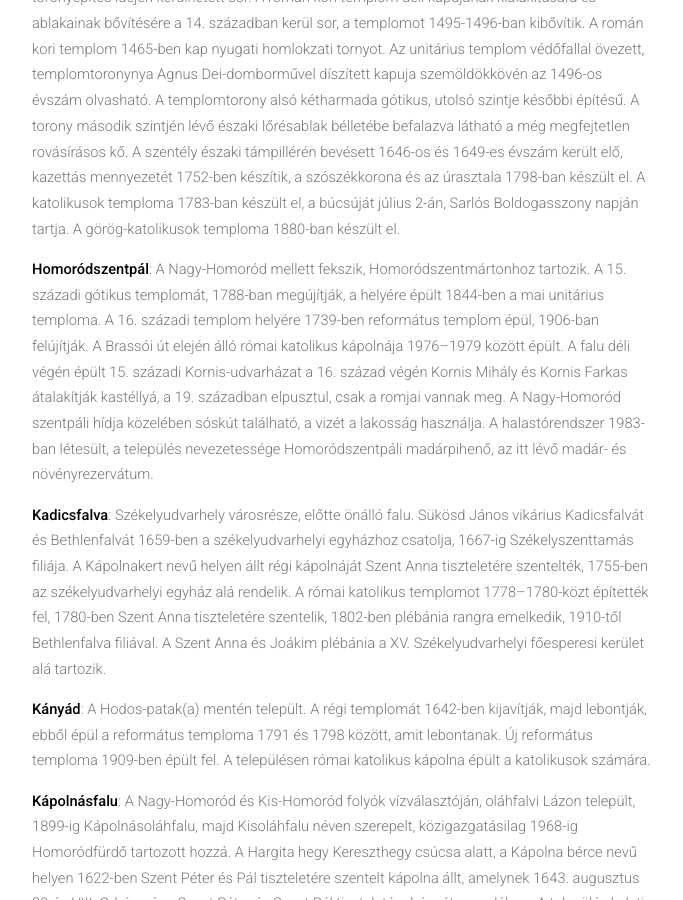
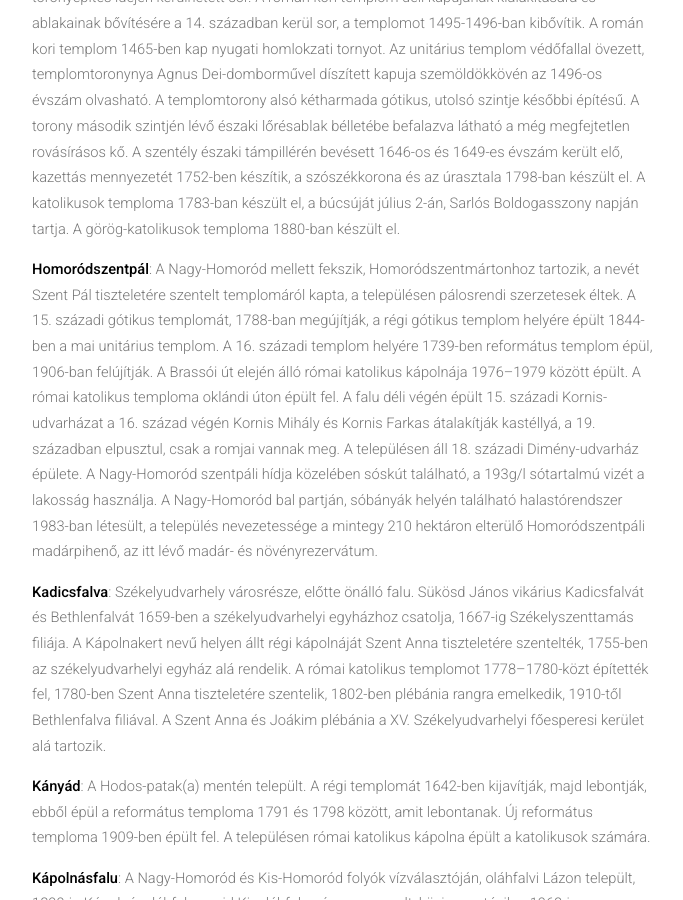
Before and after one commit to siculia/siculia.github.io, a Jekyll site: the page built from siculia-udvarhelyszek.html, in a window 1280 px wide and 900 px high, scrolled down 5066 px. Shown: the whole window, without its empty margins (128-811 px from the left). Built offline with Jekyll 4.4.1, drawn with Linux system fonts in a browser that asks for light colours; nearby versions of some CDN libraries; library files that are not in the unit come from our copies.

Commit message:
Homoródszentpál+

```diff
--- a/siculia-udvarhelyszek.html
+++ b/siculia-udvarhelyszek.html
@@ -92,7 +92,7 @@ layout: default
 							<p style="text-align: left;"><b>Fenyőkút</b>: Sóvidéki szórványtelepülés, Korond tízese volt. Fatemplomának védőszentje Szent Bertalan apostol. A település északkeleti határában találjuk a negyven hektáros, védettség alatt álló Fenyőkúti tőzeglápot, amelyen 2013-ben tanösvényt létesítettek. A szórványtelepülésen élők fő foglalkozása a havasi állattenyésztés.</p>
 							<p style="text-align: left;"><b>Homoródfürdő</b>: Üdülőtelep, 1773-tól 1968-ig Kápolnásfalu fürdőtelepe, közigazgatásilag Szentegyházához tartozik. Szárhegyi Lázár János gróf, erdélyi főkormányszéki tanácsos, a madéfalvi vérengzés ügyében kiküldött bizottság tagja 1765-ben fogadalmi kápolnát építtet Nepomuki Szent János tiszteletére, amelynek búcsúja szeptember 14-én, a Szent Kereszt felmagasztalása ünnepén volt. A felújított kápolnát 2015-ben már Keresztelő Szent János tiszteletére szentelik, búcsúját június 24-én, Keresztelő Szent János születése ünnepén tartja. Homoródfürdő a Homoród-fennsíkon található üdülőhely, ahol tizenkét befogott borvízforrás tör felszínre. A leghíresebbek a Lobogó-forrás, és a Mária-forrás. A Lobogó Szabadidőközpont és Fürdő strandján két kültéri medence található, amelyek korszerű vízcserélő, szűrő- és forgatóberendezéssel ellátott, folyamatosan melegített 28-29 C°-os, illetve 28–30 C°-os vizhőmérsékletűek.  A beltéri sósfürdő Parajdról szállított 39 C°-os fokos természetes, gyógyhatású sós vízet tartalmaz. A településen sípálya működik.</p>
 							<p style="text-align: left;"><b>Homoródkarácsonyfalva</b>: A Kis-Homoród völgyében települt, Oklándhoz tartozik. Homoródkarácsonyfalva 13. század végén épült templomának román kori szentélye fennmaradt, az unitárius templom északi falán Szent László freskó található, további freskók a Jézus születése, a Három királyok hódolata és Szent Ilona. Jézus születésének jelenetét a 14. század első felében, a Szent László-legendát 14. század második felében festhették. A Szent Heléna, vagy Szent Ilona római császárnőt ábrázoló freskó megfestésére az 1496-ban történt toronyépítés idején kerülhetett sor. A román kori templom déli kapujának kialakítására és ablakainak bővítésére a 14. században kerül sor, a templomot 1495-1496-ban kibővítik. A román kori templom 1465-ben kap nyugati homlokzati tornyot. Az unitárius templom védőfallal övezett, templomtoronynya Agnus Dei-domborművel díszített kapuja szemöldökkövén az 1496-os évszám olvasható. A templomtorony alsó kétharmada gótikus, utolsó szintje későbbi építésű. A torony második szintjén lévő északi lőrésablak bélletébe befalazva látható a még megfejtetlen rovásírásos kő. A szentély északi támpillérén bevésett 1646-os és 1649-es évszám került elő, kazettás mennyezetét 1752-ben készítik, a szószékkorona és az úrasztala 1798-ban készült el. A katolikusok temploma 1783-ban készült el, a búcsúját július 2-án, Sarlós Boldogasszony napján tartja. A görög-katolikusok temploma 1880-ban készült el.</p>
- 							<p style="text-align: left;"><b>Homoródszentpál</b>: A Nagy-Homoród mellett fekszik, Homoródszentmártonhoz tartozik. A 15. századi gótikus templomát, 1788-ban megújítják, a helyére épült 1844-ben a mai unitárius temploma. A 16. századi templom helyére 1739-ben református templom épül, 1906-ban felújítják. A Brassói út elején álló római katolikus kápolnája 1976–1979 között épült. A falu déli végén épült 15. századi Kornis-udvarházat a 16. század végén Kornis Mihály és Kornis Farkas átalakítják kastéllyá, a 19. században elpusztul, csak a romjai vannak meg. A Nagy-Homoród szentpáli hídja közelében sóskút található, a vizét a lakosság használja. A halastórendszer 1983-ban létesült, a település nevezetessége Homoródszentpáli madárpihenő, az itt lévő madár- és növényrezervátum.</p>
+ 							<p style="text-align: left;"><b>Homoródszentpál</b>: A Nagy-Homoród mellett fekszik, Homoródszentmártonhoz tartozik, a nevét Szent Pál tiszteletére szentelt templomáról kapta, a településen pálosrendi szerzetesek éltek. A 15. századi gótikus templomát, 1788-ban megújítják, a régi gótikus templom helyére épült 1844-ben a mai unitárius templom. A 16. századi templom helyére 1739-ben református templom épül, 1906-ban felújítják. A Brassói út elején álló római katolikus kápolnája 1976–1979 között épült. A római katolikus temploma oklándi úton épült fel. A falu déli végén épült 15. századi Kornis-udvarházat a 16. század végén Kornis Mihály és Kornis Farkas átalakítják kastéllyá, a 19. században elpusztul, csak a romjai vannak meg. A településen áll 18. századi Dimény-udvarház épülete. A Nagy-Homoród szentpáli hídja közelében sóskút található, a 193g/l sótartalmú vizét a lakosság használja. A Nagy-Homoród bal partján, sóbányák helyén található halastórendszer 1983-ban létesült, a település nevezetessége a mintegy 210 hektáron elterülő Homoródszentpáli madárpihenő, az itt lévő madár- és növényrezervátum.</p>
 							<p style="text-align: left;"><b>Kadicsfalva</b>: Székelyudvarhely városrésze, előtte önálló falu. Sükösd János vikárius Kadicsfalvát és Bethlenfalvát 1659-ben a székelyudvarhelyi egyházhoz csatolja, 1667-ig Székelyszenttamás filiája. A Kápolnakert nevű helyen állt régi kápolnáját Szent Anna tiszteletére szentelték, 1755-ben az székelyudvarhelyi egyház alá rendelik. A római katolikus templomot 1778–1780-közt építették fel, 1780-ben Szent Anna tiszteletére szentelik, 1802-ben plébánia rangra emelkedik, 1910-től Bethlenfalva filiával. A Szent Anna és Joákim plébánia a XV. Székelyudvarhelyi főesperesi kerület alá tartozik.</p>
 							<p style="text-align: left;"><b>Kányád</b>: A Hodos-patak(a) mentén települt. A régi templomát 1642-ben kijavítják, majd lebontják, ebből épül a református temploma 1791 és 1798 között, amit lebontanak. Új református temploma 1909-ben épült fel. A településen római katolikus kápolna épült a katolikusok számára.</p>
 							<p style="text-align: left;"><b>Kápolnásfalu</b>: A Nagy-Homoród és Kis-Homoród folyók vízválasztóján, oláhfalvi Lázon települt, 1899-ig Kápolnásoláhfalu, majd Kisoláhfalu néven szerepelt, közigazgatásilag 1968-ig Homoródfürdő tartozott hozzá. A Hargita hegy Kereszthegy csúcsa alatt, a Kápolna bérce nevű helyen 1622-ben Szent Péter és Pál tiszteletére szentelt kápolna állt, amelynek 1643. augusztus 29-én VIII. Orbán pápa Szent Péter és Szent Pál tiszteletére búcsút engedélyez. A település keleti határában 1710-ben épített új kápolna áll. XII. Kelemen pápa 1721. május 13-án a kápolnásfalvi, a településen belül lévő új kápolna javára ad ki bullát. Római katolikus temploma 1797 és 1800 között épült, a kápolnásfalusi plébánia 1837-38-ban, Szentegyházas(oláh)falutól leszakadva válik önállóvá és Szent Péter és Szent Pál plébánia néven, a XV. székelyudvarhelyi főesperesi kerülethez tartozik. A temetői kis kápolna 1844-45-ben épült, a Szent Kereszt felmagasztalására szentetik. A település főként fakitermelésből, fakereskedelemből él.</p>
```
